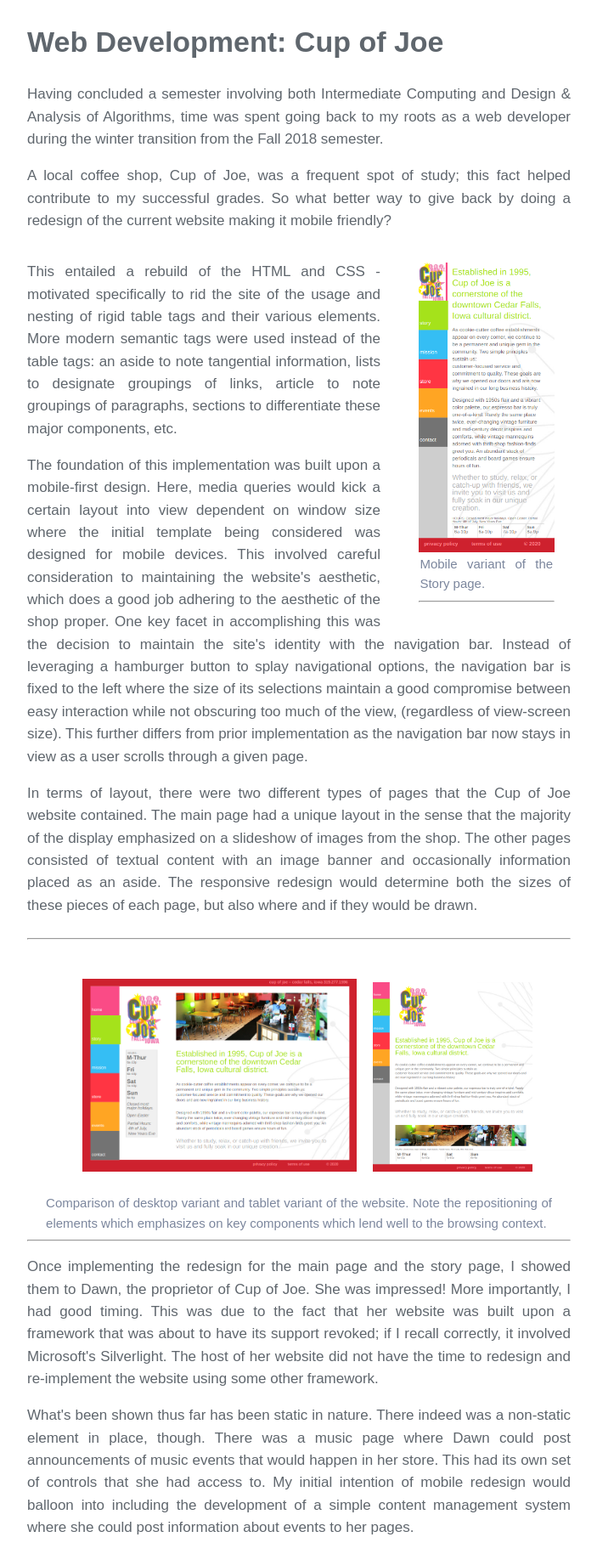
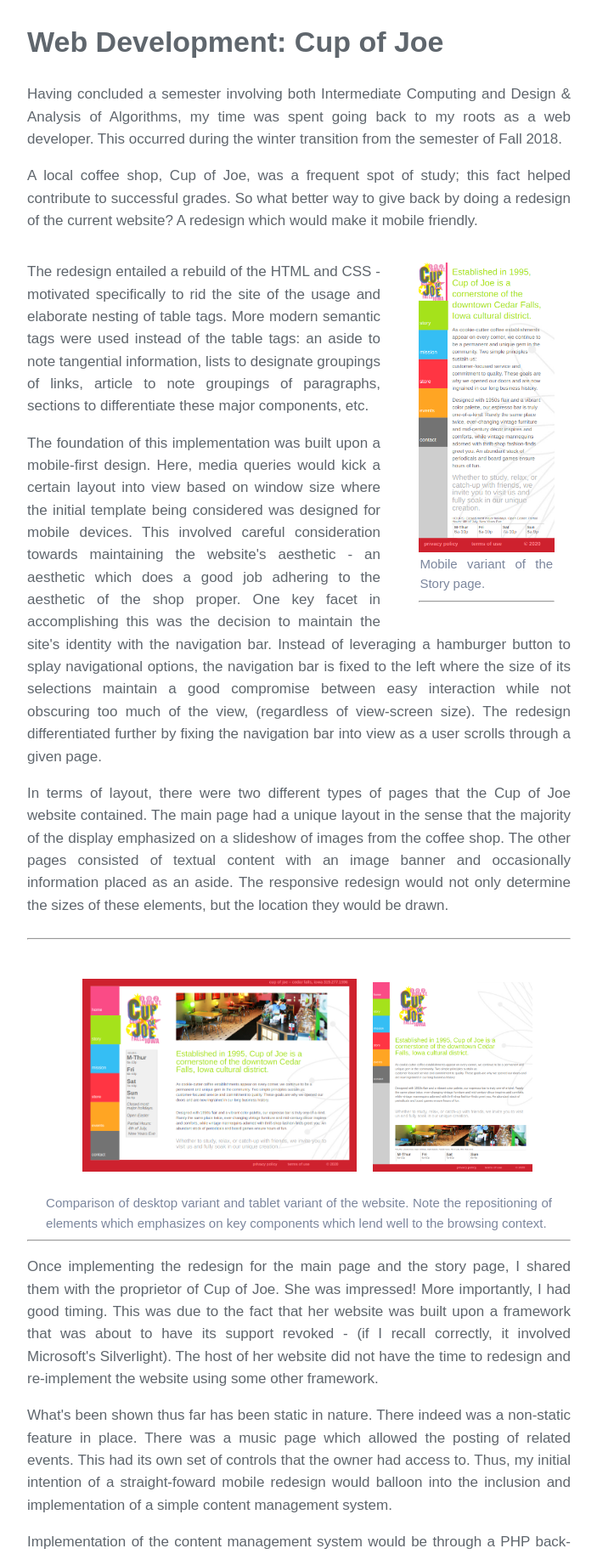
Before and after one commit to alanmmckay/alanmmckay.github.io, a PHP site: page /projects/cup/index.php in a window 1280 px wide. Shown: the top 1829 px of the page at 85% size, without its empty margins (288-991 px from the left). Run offline with PHP 8.4, Linux system fonts and the light colour scheme.

Commit message:
Proof read edits and anchor tag tab opening.

```diff
--- a/projects/cup/index.php
+++ b/projects/cup/index.php
@@ -24,10 +24,10 @@ include('../../header.php');
                         <h1>Web Development: Cup of Joe</h1>
                     </header>
                     <p>
-                        Having concluded a semester involving both Intermediate Computing and Design &amp; Analysis of Algorithms, time was spent going back to my roots as a web developer during the winter transition from the Fall 2018 semester.
+                        Having concluded a semester involving both Intermediate Computing and Design &amp; Analysis of Algorithms, my time was spent going back to my roots as a web developer. This occurred during the winter transition from the semester of Fall 2018.
                     </p>
                     <p>
-                        A local coffee shop, Cup of Joe, was a frequent spot of study; this fact helped contribute to my successful grades. So what better way to give back by doing a redesign of the current website making it mobile friendly?
+                        A local coffee shop, Cup of Joe, was a frequent spot of study; this fact helped contribute to successful grades. So what better way to give back by doing a redesign of the current website? A redesign which would make it mobile friendly.
                     </p>
                     <div class='aside'>
                     <figure>
@@ -38,10 +38,10 @@ include('../../header.php');
                     <hr>
                     </figure>
                     <p>
-                        This entailed a rebuild of the HTML and CSS - motivated specifically to rid the site of the usage and nesting of rigid table tags and their various elements. More modern semantic tags were used instead of the table tags: an aside to note tangential information, lists to designate groupings of links, article to note groupings of paragraphs, sections to differentiate these major components, etc.
+                        The redesign entailed a rebuild of the HTML and CSS - motivated specifically to rid the site of the usage and elaborate nesting of table tags. More modern semantic tags were used instead of the table tags: an aside to note tangential information, lists to designate groupings of links, article to note groupings of paragraphs, sections to differentiate these major components, etc.
                     </p>
                     <p>
-                        The foundation of this implementation was built upon a mobile-first design. Here, media queries would kick a certain layout into view dependent on window size where the initial template being considered was designed for mobile devices. This involved careful consideration to maintaining the website's aesthetic, which does a good job adhering to the aesthetic of the shop proper. One key facet in accomplishing this was the decision to maintain the site's identity with the navigation bar. Instead of leveraging a hamburger button to splay navigational options, the navigation bar is fixed to the left where the size of its selections maintain a good compromise between easy interaction while not obscuring too much of the view, (regardless of view-screen size). This further differs from prior implementation as the navigation bar now stays in view as a user scrolls through a given page.
+                        The foundation of this implementation was built upon a mobile-first design. Here, media queries would kick a certain layout into view based on window size where the initial template being considered was designed for mobile devices. This involved careful consideration towards maintaining the website's aesthetic - an aesthetic which does a good job adhering to the aesthetic of the shop proper. One key facet in accomplishing this was the decision to maintain the site's identity with the navigation bar. Instead of leveraging a hamburger button to splay navigational options, the navigation bar is fixed to the left where the size of its selections maintain a good compromise between easy interaction while not obscuring too much of the view, (regardless of view-screen size). The redesign differentiated further by fixing the navigation bar into view as a user scrolls through a given page.
                     </p>
                     <figure class='responsive_aside'>
                         <img src='../../images/cup_story_mobile.png' alt='' />
@@ -51,7 +51,7 @@ include('../../header.php');
                     <hr>
                     </figure>
                     <p>
-                        In terms of layout, there were two different types of pages that the Cup of Joe website contained. The main page had a unique layout in the sense that the majority of the display emphasized on a slideshow of images from the shop. The other pages consisted of textual content with an image banner and occasionally information placed as an aside. The responsive redesign would determine both the sizes of these pieces of each page, but also where and if they would be drawn.
+                        In terms of layout, there were two different types of pages that the Cup of Joe website contained. The main page had a unique layout in the sense that the majority of the display emphasized on a slideshow of images from the coffee shop. The other pages consisted of textual content with an image banner and occasionally information placed as an aside. The responsive redesign would not only determine the sizes of these elements, but the location they would be drawn.
                     </p>
                     </div>
                     <hr>
@@ -83,13 +83,13 @@ include('../../header.php');
                     </figure>
                     <hr>
                     <p>
-                        Once implementing the redesign for the main page and the story page, I showed them to Dawn, the proprietor of Cup of Joe. She was impressed! More importantly, I had good timing. This was due to the fact that her website was built upon a framework that was about to have its support revoked; if I recall correctly, it involved Microsoft's Silverlight. The host of her website did not have the time to redesign and re-implement the website using some other framework.
+                        Once implementing the redesign for the main page and the story page, I shared them with the proprietor of Cup of Joe. She was impressed! More importantly, I had good timing. This was due to the fact that her website was built upon a framework that was about to have its support revoked - (if I recall correctly, it involved Microsoft's Silverlight). The host of her website did not have the time to redesign and re-implement the website using some other framework.
                     </p>
                     <p>
-                        What's been shown thus far has been static in nature. There indeed was a non-static element in place, though. There was a music page where Dawn could post announcements of music events that would happen in her store. This had its own set of controls that she had access to. My initial intention of mobile redesign would balloon into including the development of a simple content management system where she could post information about events to her pages.
+                        What's been shown thus far has been static in nature. There indeed was a non-static feature in place. There was a music page which allowed the posting of related events. This had its own set of controls that the owner had access to. Thus, my initial intention of a straight-foward mobile redesign would balloon into the inclusion and implementation of a simple content management system.
                     </p>
                     <p>
-                        Implementation of the content management system would be through a PHP back-end interacting with a MySQL database. Here, user accounts could be created, events could be posted and edited, and a new set of control was provided as shop integration where Dawn could post products being sold via an online retail service. All this control was provided through a set of control pages that she could access using any browser. These control pages would leverage a simple bootstrap theme to allow mobile access for her and her employees; I was not shy to use the hamburger button in the context of using these control pages.
+                        Implementation of the content management system would be through a PHP back-end interacting with a MySQL database. Here, user accounts could be created, events could be posted and edited, and a new feature was provided with shop integration where products being sold could also be posted. All this control was provided through a set of pages that could be accessed using any browser. These control pages would leverage a simple bootstrap theme to allow mobile access; I was not shy to use the hamburger button in the context of using these control pages.
                     </p>
                     <div class='slide-deck'>
                     <hr>
@@ -195,7 +195,7 @@ include('../../header.php');
                     </figure>
                     <hr>
                     <p>
-                        The result of my efforts can be viewed on Dawn's domain: <a href='https://www.cupofjoe-cedarfalls.com/'>www.cupofjoe-cedarfalls.com</a>. It seems that events are no longer being hosted at the location, thus the events page has been removed altogether. My personal domain is hosting a live demo of the website as well. It can be viewed <a href='demo/index.php'>here</a>. <!--A demo control page can also be viewed <a href='demo.php'>here</a>.-->
+                        The result of my efforts can be viewed on the company's domain: <a href='https://www.cupofjoe-cedarfalls.com/' target="_blank" rel="noopener noreferrer">www.cupofjoe-cedarfalls.com</a>. It seems that events are no longer being hosted at the location, thus the events page has been removed altogether. My personal domain is hosting a live demo of the website as well. It can be viewed <a href='demo/index.php' target="_blank" rel="noopener noreferrer">here</a>. <!--A demo control page can also be viewed <a href='demo.php'>here</a>.-->
                     </p>
                     <!-- https://web.archive.org/web/20181119220446/http://www.cupofjoe-cedarfalls.com/music -->
                 </article>
```
